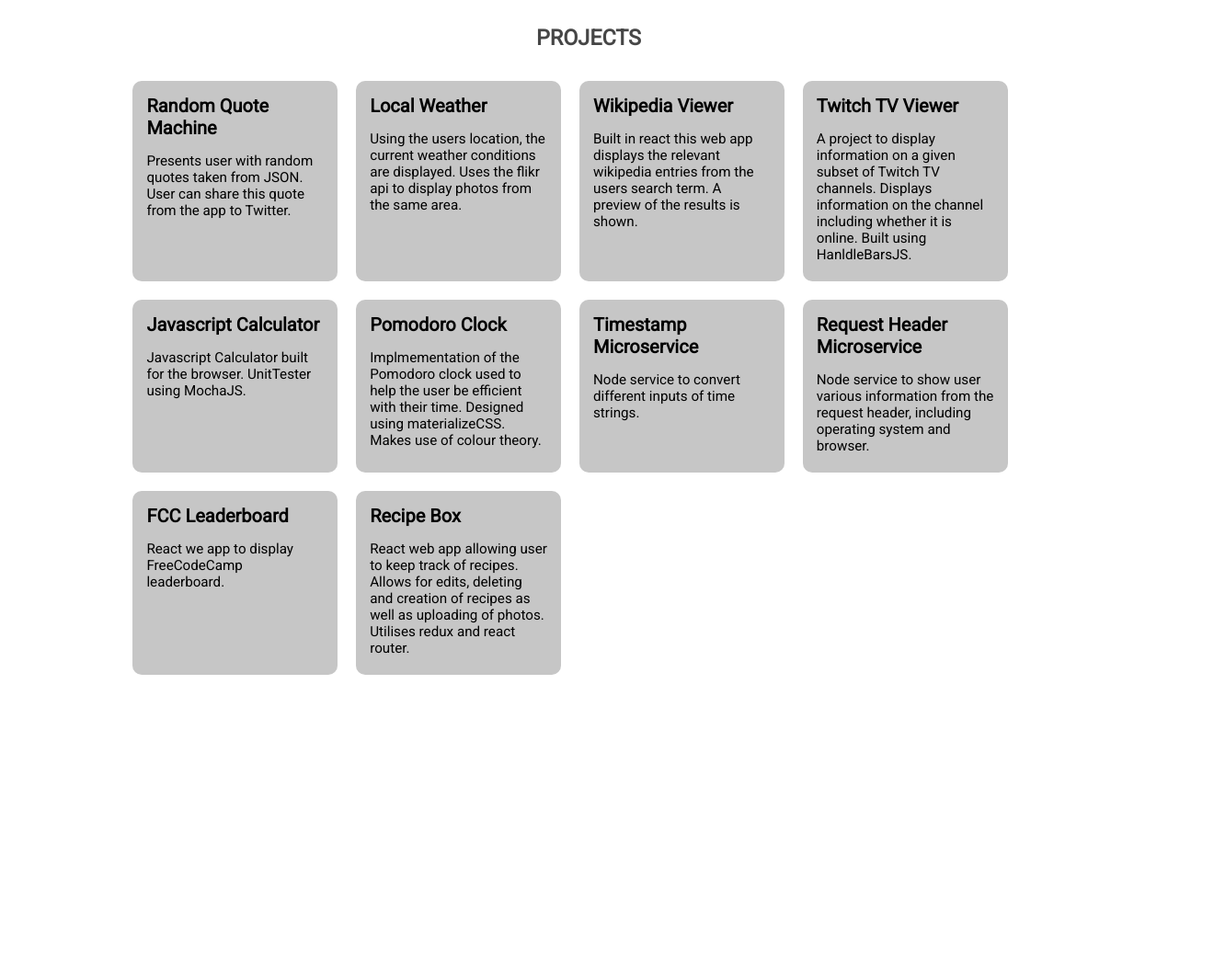
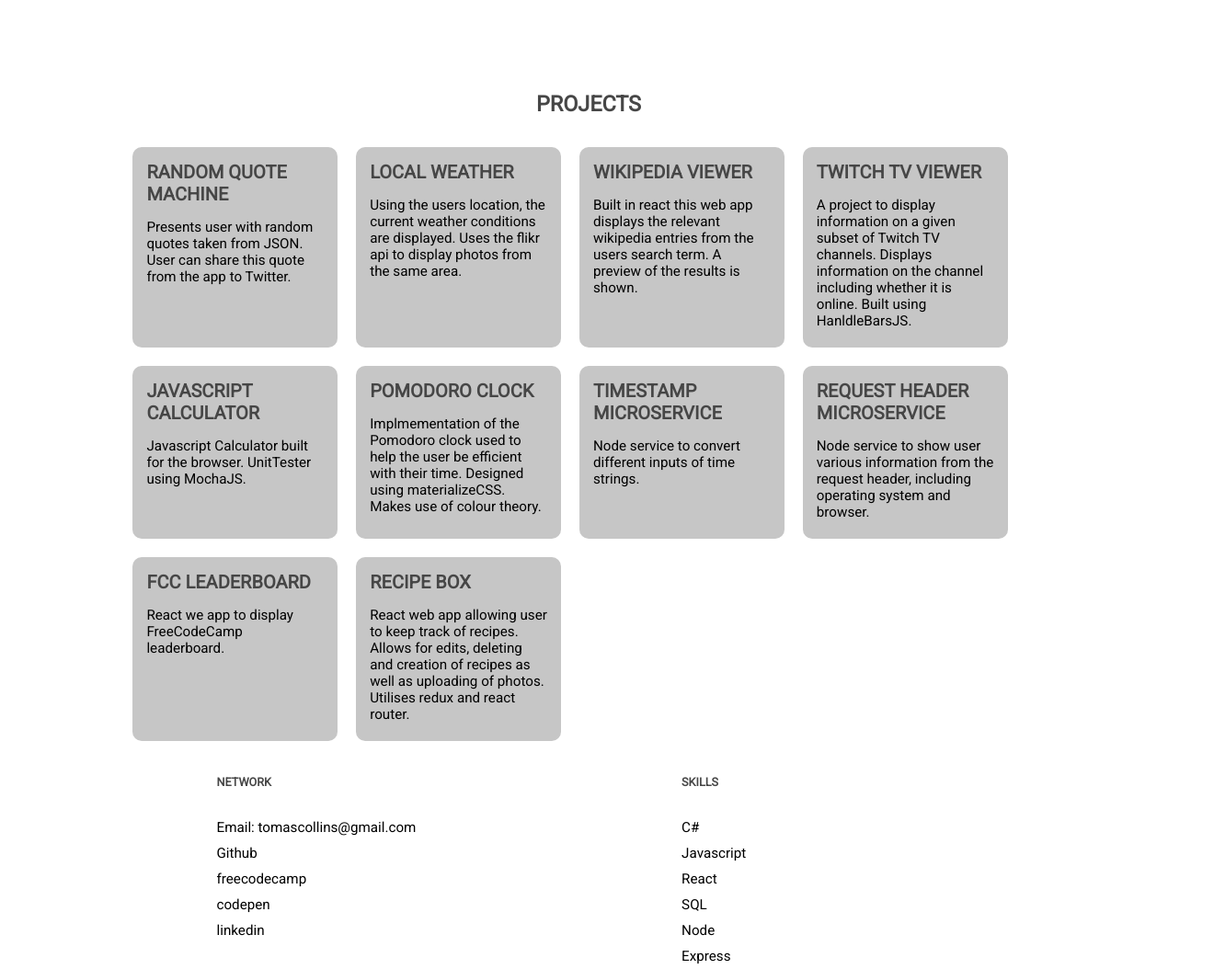
Before and after one commit to collinstommy/fcc-portfolio, a React app: page / in a window 1280 px wide. Shown: the part 1141-2195 px from the top of the page at 92% size, 1320 px wide, since content can reach past the window. Before the commit the page ends 1885 px from the top, so only its background shows below. Built offline with nearby package versions, Linux system fonts and the light colour scheme.

Commit message:
adding skills and work

```diff
--- a/src/Portfolio.js
+++ b/src/Portfolio.js
@@ -3,6 +3,7 @@ import Description from './components/Description';
 import Title from './components/Title';
 import SectionTitle from './components/SectionTitle';
 import Projects from './components/Projects';
+import Network from './components/Network';
 import './styles/portfolio.css';
 
 class Portfolio extends Component {
@@ -13,6 +14,7 @@ class Portfolio extends Component {
           <Description />
           <SectionTitle />
           <Projects />
+          <Network />
         </div>
     );
   }
--- a/src/components/Network.js
+++ b/src/components/Network.js
@@ -1,13 +1,30 @@
 import React from 'react';
 import '../styles/portfolio.css';
 
-const SkillsNetwork = () => {
+const Network = () => {
 
 return (
-  <div className='skills'>
 
+  <div className='listView'>
+    <div className='listItem'>
+      <h5>Network</h5>
+        <a href='mailto:tomascollins@gmail.com'>Email: tomascollins@gmail.com</a><br />
+        <a href='github.com/collinstommy'>Github</a><br />
+        <a href='freecodecamp.com/collinstommy'>freecodecamp</a><br />
+        <a href='codepen.com/collinstommy'>codepen</a><br />
+        <a href='linkedin.com/collinstommy'>linkedin</a><br />
+    </div>
+      <div className='listItem'>
+        <h5>Skills</h5>
+        C#<br />
+        Javascript<br />
+        React<br />
+        SQL<br />
+        Node<br />
+        Express<br />
+    </div>
   </div>
 );
 }
 
-export default SkillsNetwork;
+export default Network;
--- a/src/components/Projects.js
+++ b/src/components/Projects.js
@@ -5,20 +5,19 @@ import '../styles/portfolio.css';
 
 const Projects = () => {
 
-  const renderProjects = (project) => {
-    return (
-      <div className="project-box">
-        <a href={project.hosted}>
-          <h5>{project.name}</h5>
-          <p>{project.description}</p>
-        </a>
-      </div>
-    );
-  }
 
 return (
   <div className='projects'>
-    {project_details.map(renderProjects)}
+      {project_details.map(function(project, index){
+        return (
+        <div className="project-box" key={index}>
+          <a href={project.hosted}>
+            <h5>{project.name}</h5>
+            <p>{project.description}</p>
+          </a>
+        </div>
+      );
+    })}
   </div>
 );
 }
--- a/src/styles/portfolio.css
+++ b/src/styles/portfolio.css
@@ -11,6 +11,11 @@ a{
   text-decoration: inherit; /* no underline */
 }
 
+h3, h4, h5, h6{
+    color: #464646;
+    text-transform: uppercase;
+}
+
 .container{
   display: grid;
   grid-template-columns: 1fr 1fr 1fr 1fr;
@@ -19,7 +24,9 @@ a{
     "title . . ."
     "description description description description"
     "section-title section-title section-title section-title"
-    "projects projects projects projects";
+    "projects projects projects projects"
+    "lists lists lists lists"
+    ;
   margin: auto 10% ;
 }
 
@@ -53,6 +60,30 @@ a{
     padding-top: 100px;
 }
 
+.listView{
+  font-size: .76em;
+  grid-area: lists;
+  line-height: 28px;
+  display: flex;
+  margin-bottom: 50px;
+}
+
+.listItem::before {
+    content: " ";
+  display: block;
+  position: absolute;
+  height: 5px;
+  background: black;
+  width: 40px;
+  left: 100%;
+  top: calc(50% - 2px);
+}
+
+.listItem{
+  flex-basis: 50%;
+  margin: 0 10%;
+}
+
 /* work styles */
 .section-title{
     grid-area: section-title;
@@ -60,10 +91,6 @@ a{
     text-align: center;
 }
 
-.section-title h3{
-    color: #464646;
-    text-transform: uppercase;
-}
 
 .projects{
   display: flex;
```
Also changed, not shown: src/components/Skills.js (+12 -4 lines).
